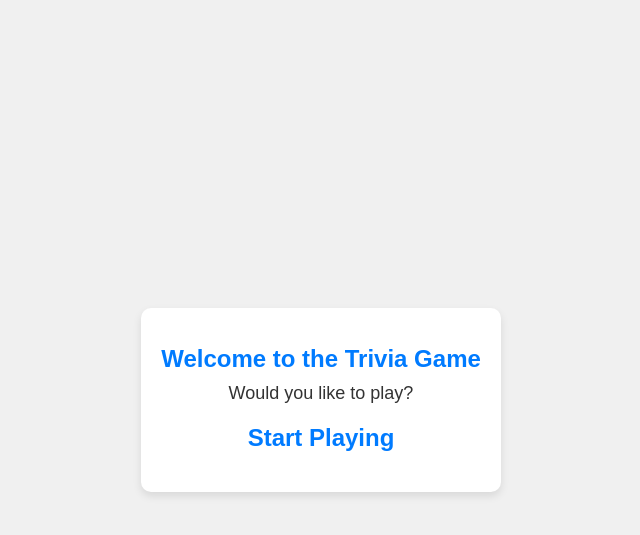
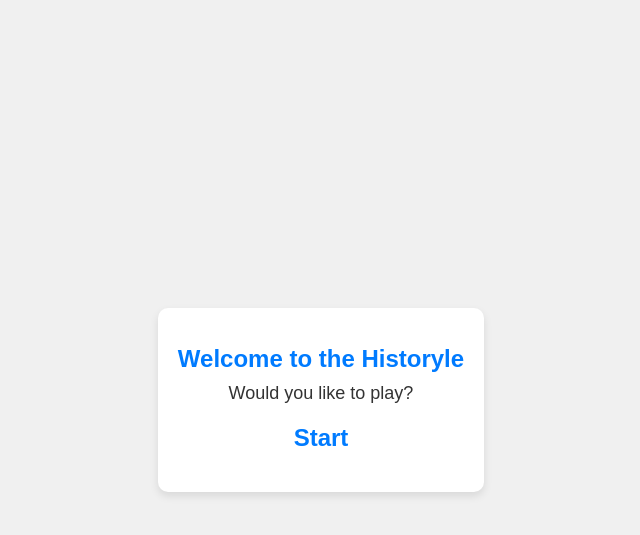
Before and after one commit to viprajtelukoti/CPSC8710, a Flask app: page / in a window 1280 px wide. Shown: the top 535 px of the page, without its empty margins (319-959 px from the left). Run offline with Flask 2, Linux system fonts and the light colour scheme.

Commit message:
made changes to title

```diff
--- a/templates/index.html
+++ b/templates/index.html
@@ -6,9 +6,9 @@
 </head>
 <body>
     <div class="container">
-        <h1>Welcome to the Trivia Game</h1>
+        <h1>Welcome to the Historyle</h1>
         <p>Would you like to play?</p>
-        <p><a href="{{ url_for('play') }}">Start Playing</a></p>
+        <p><a href="{{ url_for('play') }}">Start</a></p>
     </div>
 </body>
 </html>
```
